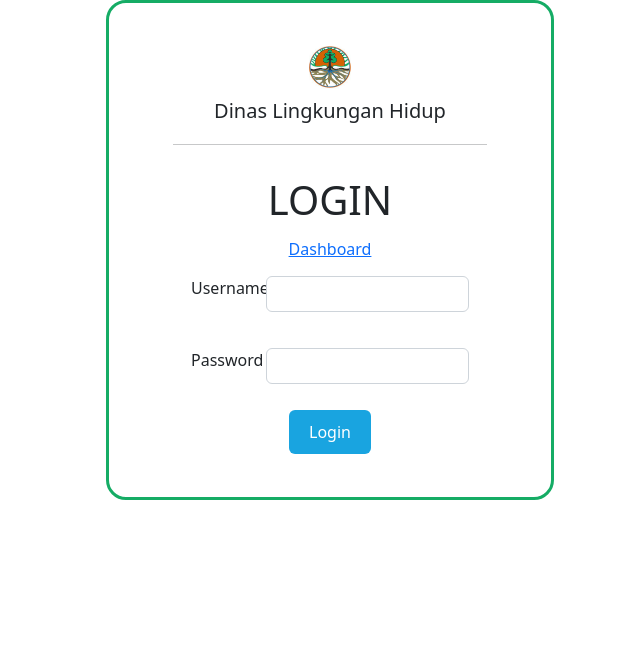
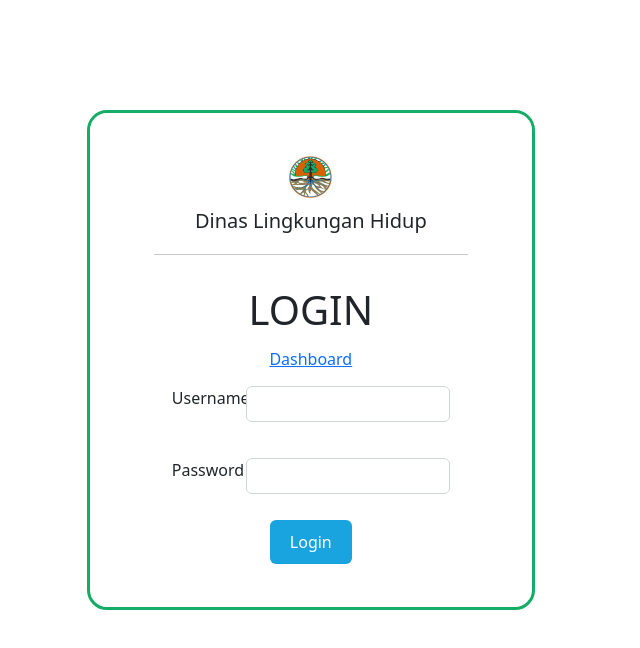
Before and after one commit to DEL-TRPL19-TA13-19/frontend, a Vue app: page /login in a window 1280 px wide. Shown: the top 648 px of the page, without its empty margins (310-950 px from the left). Built offline with nearby package versions, Linux system fonts and the light colour scheme.

Commit message:
Move Login Form to Center

```diff
--- a/src/assets/css/login.css
+++ b/src/assets/css/login.css
@@ -4,6 +4,12 @@
     padding: 3% 5% 3% 5%;
     border-radius: 20px;
     text-align: center;
+    margin: 0;
+    position: fixed;
+    top: 45%;
+    left: 31%;
+    -ms-transform: translateY(-50%);
+    transform: translateY(-50%);
 }
 
 .login-container * {
```
